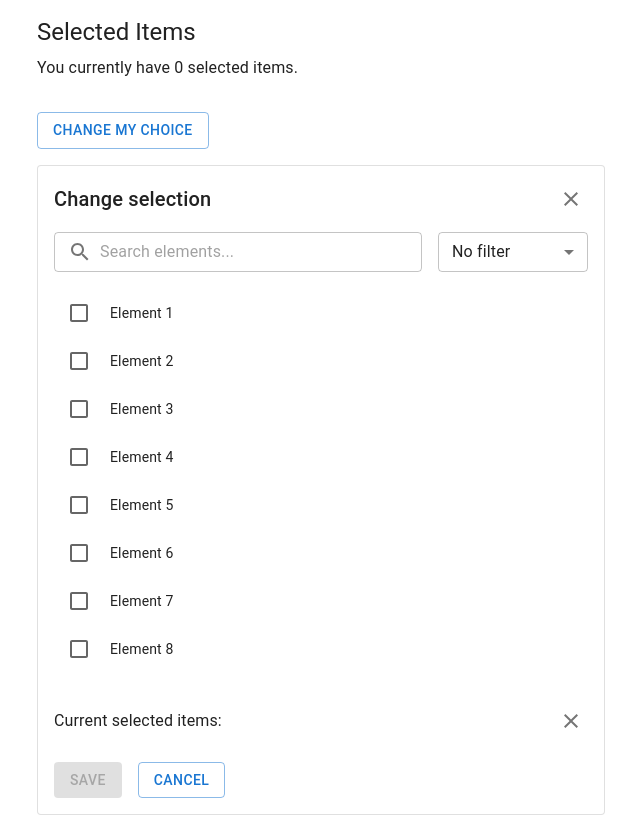
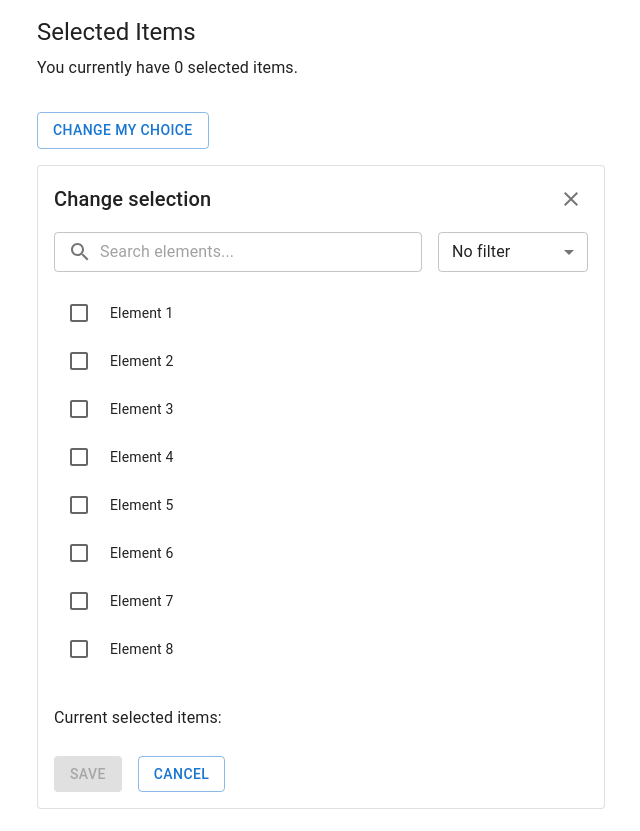
Before and after one commit to markom01/Selection-Widget, a React (Vite) app: page / in a window 1280 px wide. Both pictures are taken after a click on the button "CHANGE MY CHOICE". Shown: the whole page, without its empty margins (319-959 px from the left). Built offline with nearby package versions, Linux system fonts and the light colour scheme.

Commit message:
Remove duplicate close button from SelectedPreviewSection
The close (X) IconButton was duplicated — the section also has
a close button in SelectionSection's header. Removed the inner
one along with its test.

```diff
--- a/src/components/SelectionSection/SelectedPreviewSection.tsx
+++ b/src/components/SelectionSection/SelectedPreviewSection.tsx
@@ -3,10 +3,8 @@ import {
   Stack,
   Chip,
   Button,
-  IconButton,
   Box,
 } from '@mui/material';
-import CloseIcon from '@mui/icons-material/Close';
 import type { ElementItem } from '../../types';
 import { CONSTANTS } from '../../config/constants';
 
@@ -25,14 +23,9 @@ export function SelectedPreviewSection({
 }: SelectedPreviewSectionProps) {
   return (
     <Box>
-      <Box sx={{ display: 'flex', alignItems: 'center', justifyContent: 'space-between', mb: 1 }}>
-        <Typography variant="subtitle1">
-          {CONSTANTS.LABELS.CURRENT_SELECTED_LABEL}
-        </Typography>
-        <IconButton size="small" onClick={onCancel} aria-label={CONSTANTS.LABELS.CLOSE_ARIA_LABEL}>
-          <CloseIcon />
-        </IconButton>
-      </Box>
+      <Typography variant="subtitle1" sx={{ mb: 1 }}>
+        {CONSTANTS.LABELS.CURRENT_SELECTED_LABEL}
+      </Typography>
 
       <Stack direction="row" spacing={1} sx={{ flexWrap: 'wrap', mb: 2 }}>
         {tempSelectedItems.map((item) => (
```
Also changed, not shown: 1 other file (tests, documents, lock files or other folders).
